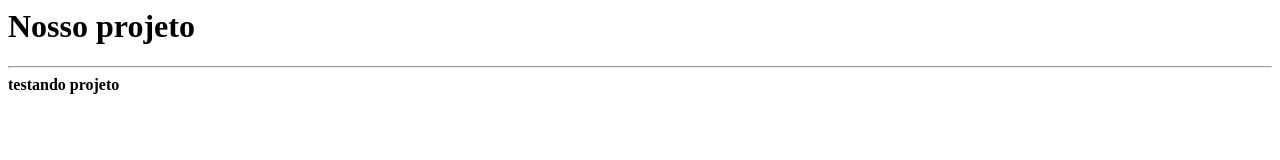
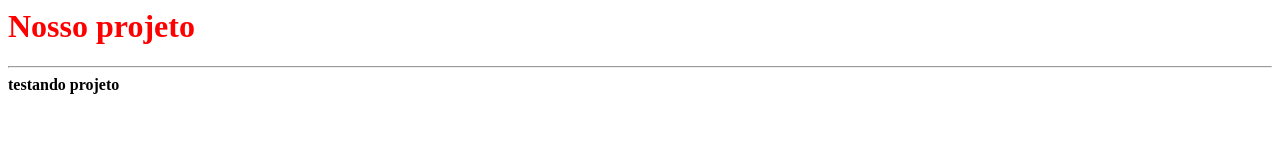
Before and after one commit to brunobaruffifatec/aulafatec2025, a plain HTML site: page index.html in a window 1280 px wide. Drawn offline with Linux system fonts and the light colour scheme.

Commit message:
feat(aulafatec2025#5): Ajuste na cor do titulo da pagina HTML index.

```diff
--- a/index.html
+++ b/index.html
@@ -3,7 +3,7 @@
         <title>teste</title>
     </head>
     <body>
-        <h1>Nosso projeto</h1>
+        <font color='red'><h1>Nosso projeto</h1></font>
         <hr />
         <b>testando projeto</b>
     </body>
```
